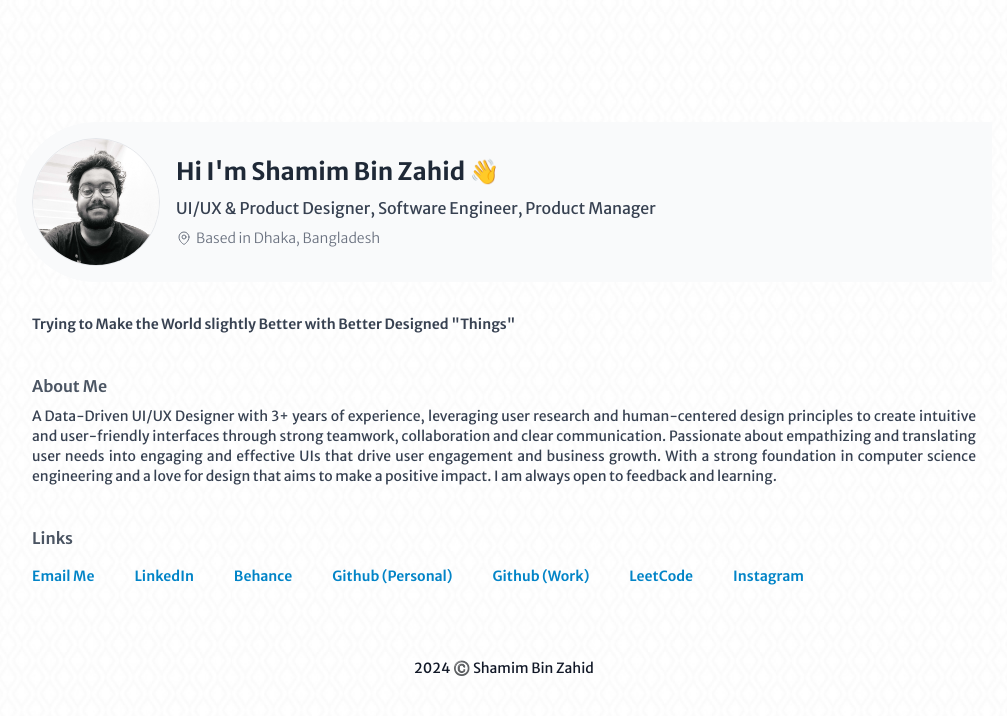
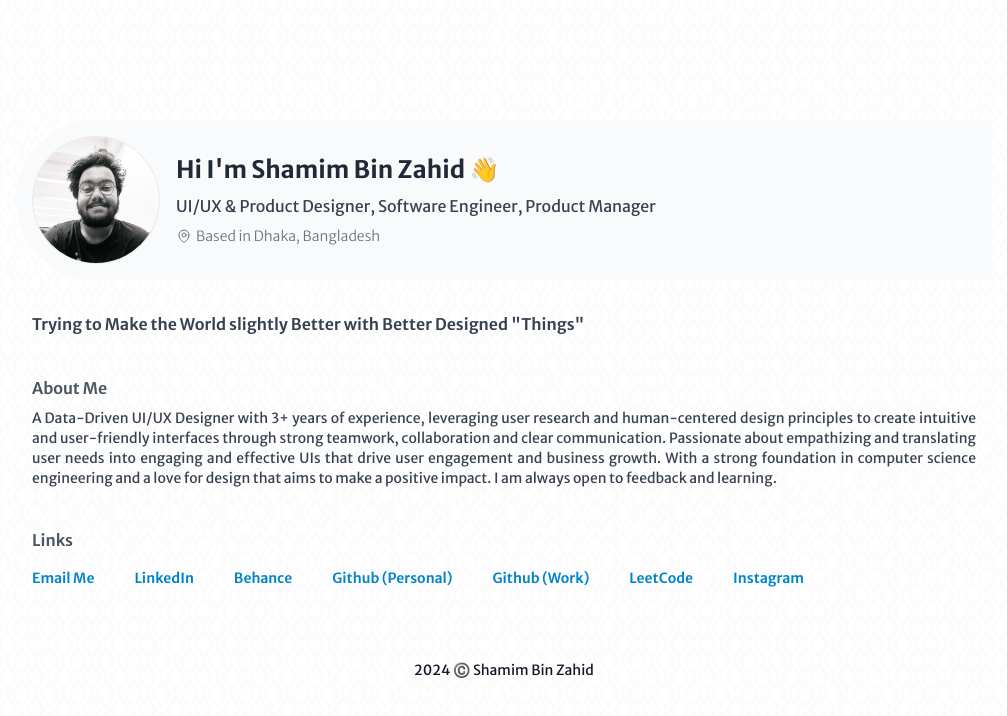
Before and after one commit to shamemezahid/shamemezahid.github.io, a Next.js app: page / in a window 1280 px wide. Shown: the top 716 px of the page, without its empty margins (136-1143 px from the left). Built offline with nearby package versions, Linux system fonts and the light colour scheme.

Commit message:
tagline made one bit larger :~

```diff
--- a/app/page.jsx
+++ b/app/page.jsx
@@ -38,7 +38,7 @@ export default function Home() {
         </div>
         <div className="flex flex-col justify-center items-start gap-2">
           <div className="flex flex-col justify-start gap-2 p-4 rounded-xl">
-            <p className="text-sm text-gray-700 text text-left sm:text-justify font-semibold">
+            <p className="text-base text-gray-700 text text-left sm:text-justify font-semibold">
               Trying to Make the World slightly Better with Better Designed
               &quot;Things&quot;
             </p>
```
